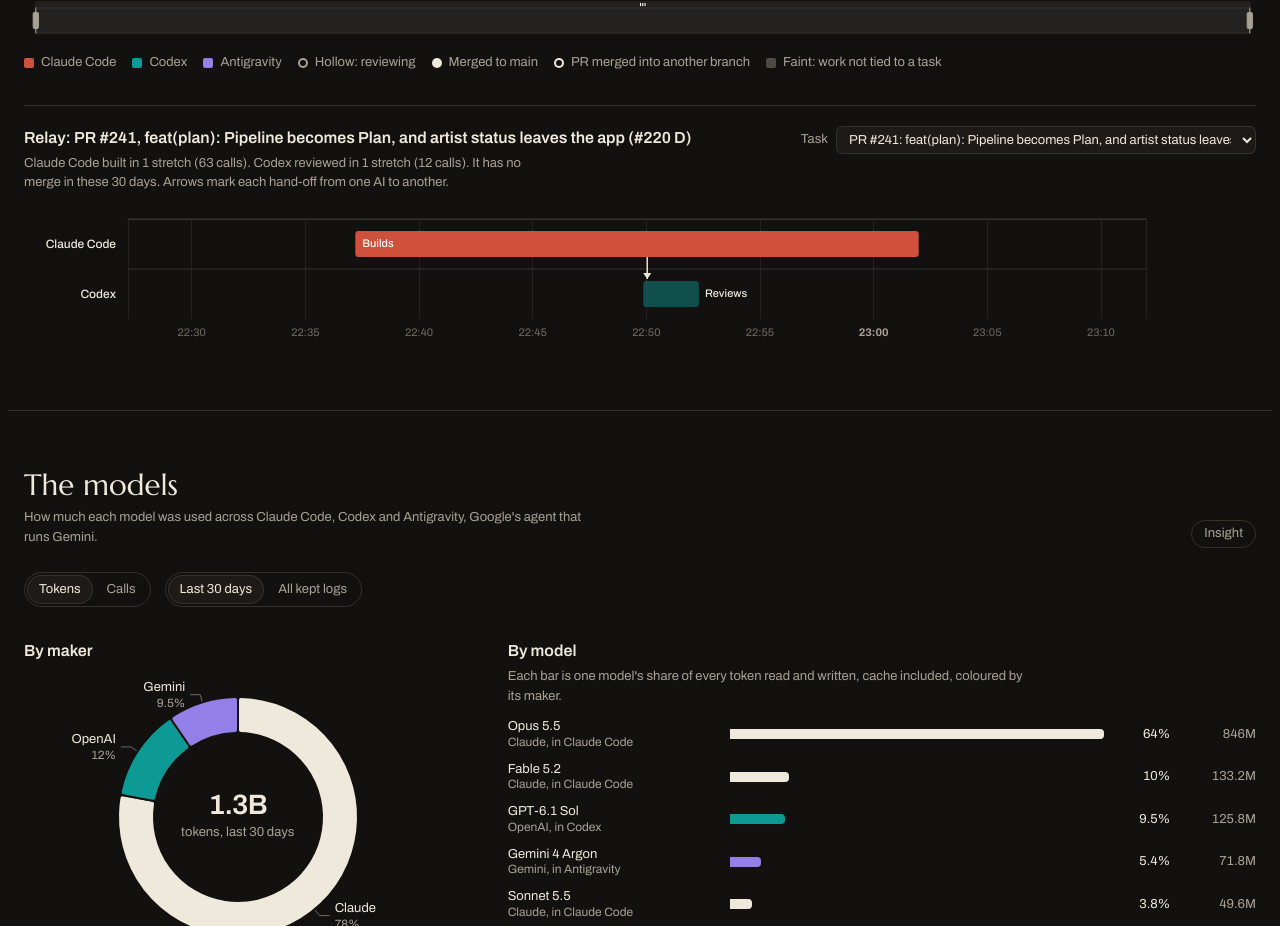
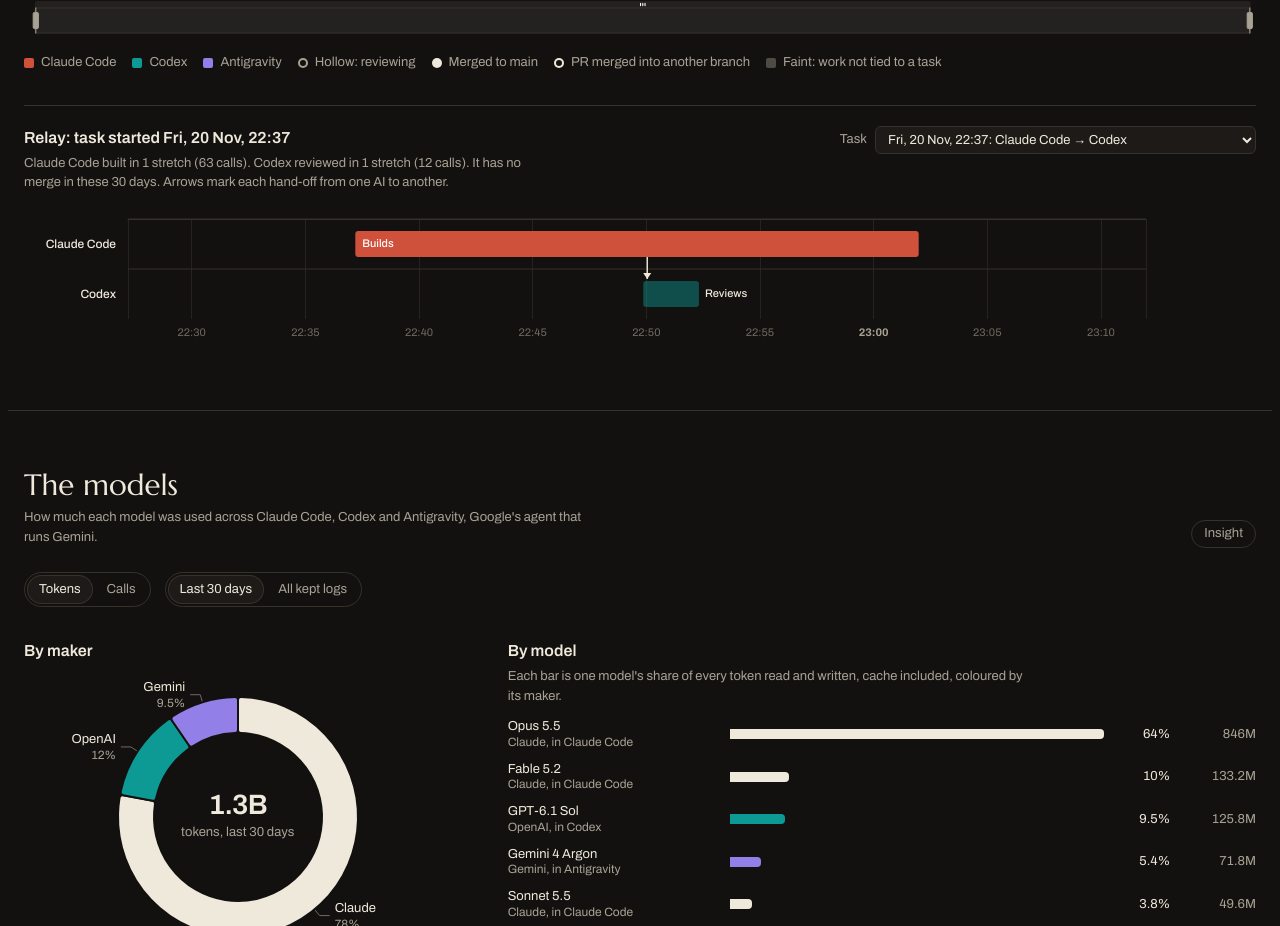
Before and after one commit to Pritesh1980/sable-ai-ledger, a plain HTML site: page ledger/index.html in a window 1280 px wide. Shown: the part 2817-3743 px from the top of the page. Drawn offline with nearby package versions, Linux system fonts and the light colour scheme; files whose address does not match are found by name.

Commit message:
ledger: relay names tasks by start time and AIs, not PR
Co-Authored-By: Claude Opus 5.5 <noreply@anthropic.com>

```diff
--- a/ledger/index.html
+++ b/ledger/index.html
@@ -2029,10 +2029,6 @@ details.numbers[open] summary { margin-bottom: 10px; }
       return m < 60 ? Math.max(1, m) + ' min' : m < 2880 ? (Math.round(m / 6) / 10) + ' hours' : Math.round(m / 1440) + ' days';
     };
     const sub = (html) => '<div style="color:#a8a294;margin-top:4px;max-width:280px;white-space:normal">' + html + '</div>';
-    const titleOf = (k) => {
-      const name = W.tasks[k], t = info.get(name);
-      return t && t.title && t.title !== name ? t.title : null;
-    };
     const narrow = window.innerWidth < 640;
 
     // A session's calls with no gap over IDLE make one stretch. Without session ids, tool and task stand in.
@@ -2322,8 +2318,17 @@ details.numbers[open] summary { margin-bottom: 10px; }
     // ---- the relay for one task
     const relay = make('chart-relay');
     const pick = $('#relay-pick');
-    pick.replaceChildren(...order.map((k) => {
-      const o = el('option', null, W.tasks[k] + (titleOf(k) ? ': ' + titleOf(k) : ''));
+    // No PR names: a task is known by when it started and which AIs passed it along.
+    const labelOf = (k) => {
+      const { parts } = partsOf(k);
+      if (!parts.length) return 'Task';
+      const chain = [];
+      for (const p of parts) if (chain[chain.length - 1] !== p.tool) chain.push(p.tool);
+      return dayOf(parts[0].from) + ', ' + clock(parts[0].from) + ': ' + chain.map((t) => TOOLS[t].name).join(' → ');
+    };
+    const startOf = (k) => { const { parts } = partsOf(k); return parts.length ? parts[0].from : 0; };
+    pick.replaceChildren(...order.slice().sort((a, b) => startOf(b) - startOf(a)).map((k) => {
+      const o = el('option', null, labelOf(k));
       o.value = k;
       return o;
     }));
@@ -2336,7 +2341,7 @@ details.numbers[open] summary { margin-bottom: 10px; }
       const lanes = TOOLS.map((_, i) => i).filter((i) => parts.some((p) => p.tool === i));
       const laneOf = (tool) => lanes.indexOf(tool);
       pick.value = String(k);
-      $('#relay-title').textContent = 'Relay: ' + W.tasks[k] + (titleOf(k) ? ', ' + titleOf(k) : '');
+      $('#relay-title').textContent = 'Relay: task started ' + dayOf(parts[0].from) + ', ' + clock(parts[0].from);
       const last = ms_[ms_.length - 1];
       const merged = !last ? ' It has no merge in these 30 days.'
         : (last[4] === 'pr' ? ' Its PR merged into another branch on ' : ' It merged to main on ') + dayOf(last[0]) + ' at ' + clock(last[0]) + '.';
```
Also changed, not shown: 1 other file.
